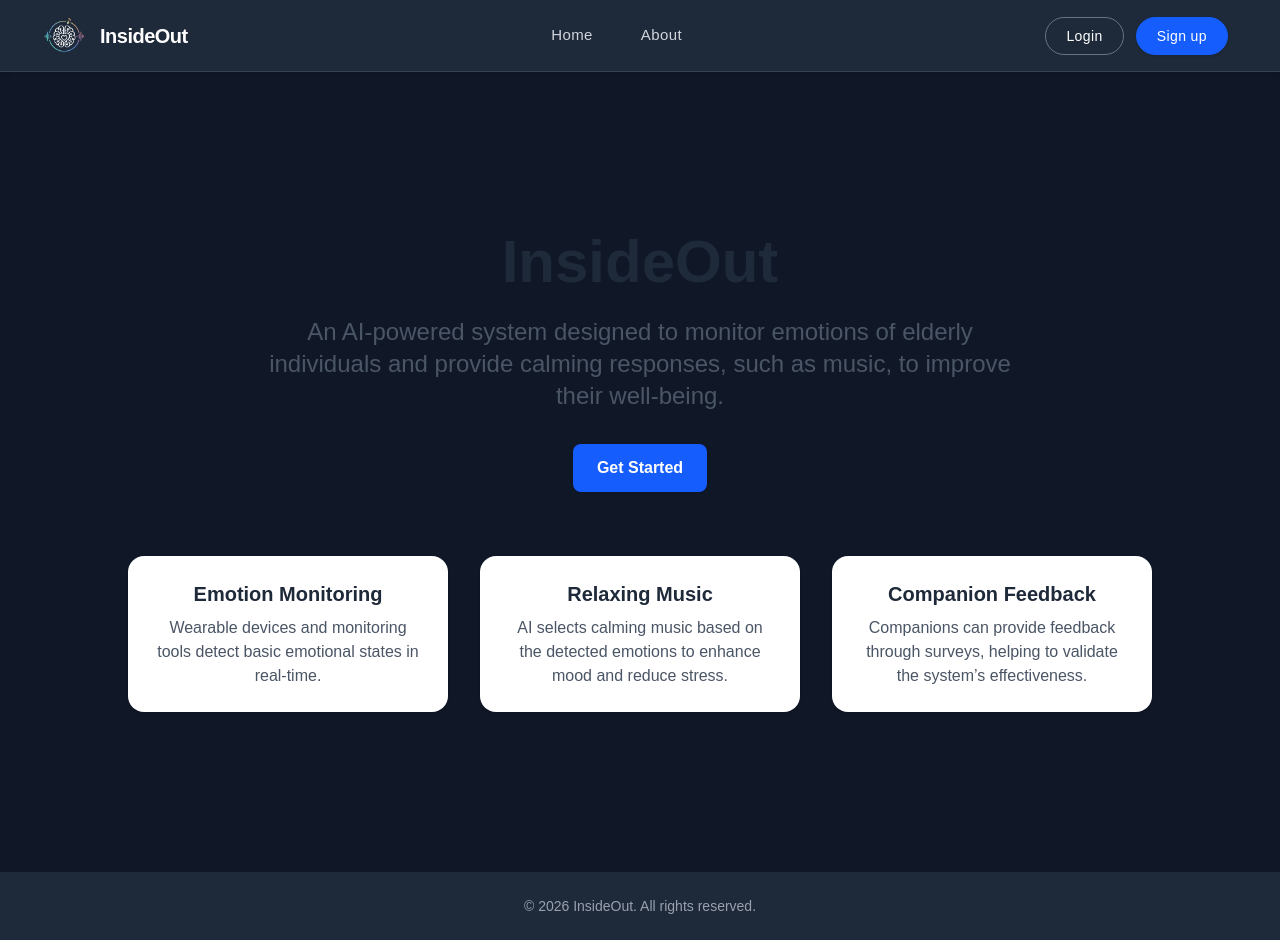
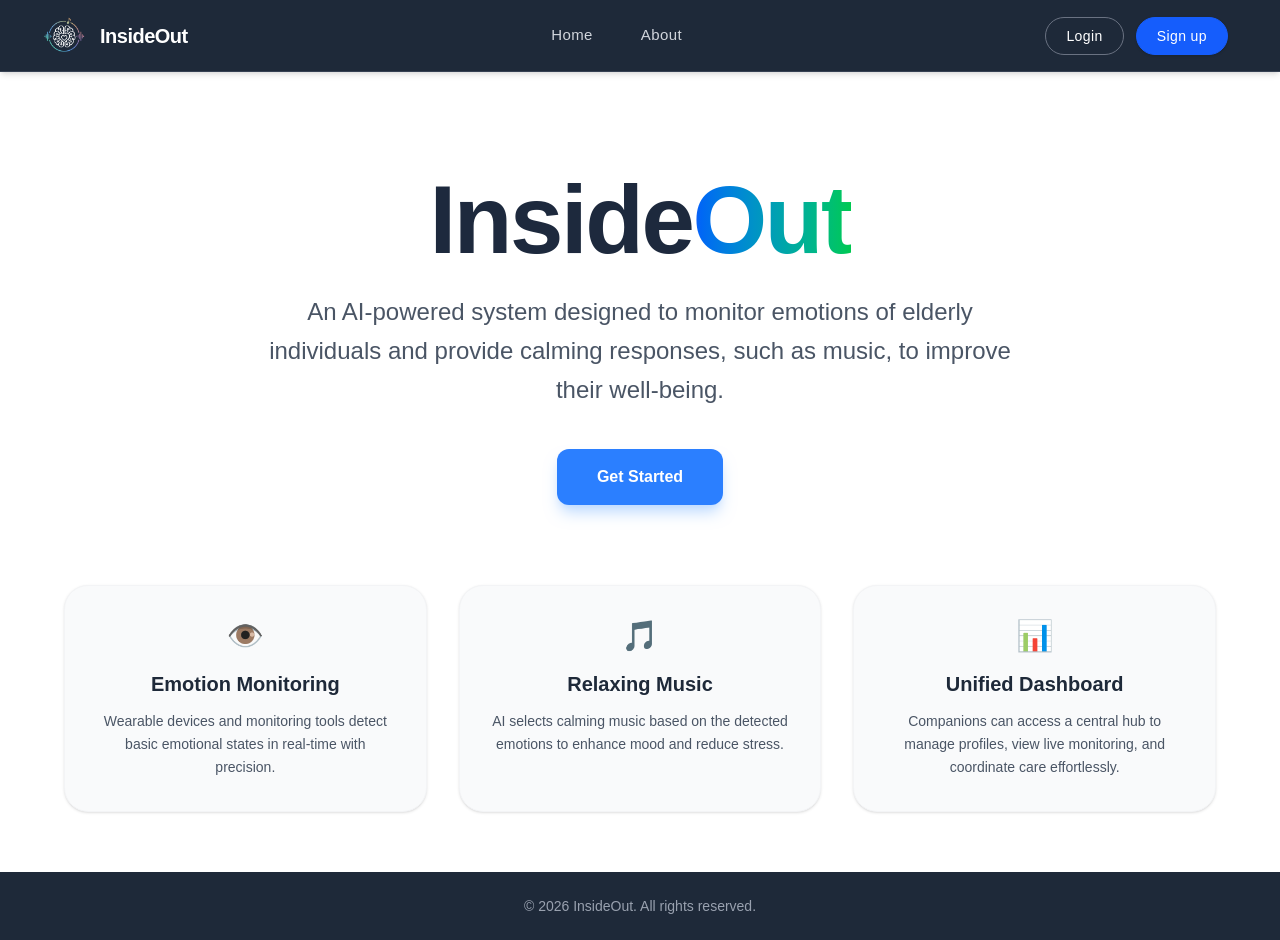
Before and after one commit to johnmartinroque/InsideOut, a React (Vite) app in the folder InsideOutFE/: page / in a window 1280 px wide. Built offline with nearby package versions, Linux system fonts and the light colour scheme; no server answers.

Commit message:
replaced companion feedback, new landing page design

```diff
--- a/InsideOutFE/src/screens/LandingPage.jsx
+++ b/InsideOutFE/src/screens/LandingPage.jsx
@@ -3,52 +3,61 @@ import { Link } from "react-router-dom";
 
 function LandingPage() {
   return (
-    <div className="flex flex-col items-center justify-center min-h-screen bg-gray-900 text-center px-6">
+    <div className="flex flex-col items-center justify-center min-h-screen bg-white text-center px-6 pt-20 pb-10">
       {/* Hero Section */}
-      <h1 className="text-5xl md:text-6xl font-bold text-gray-800 dark:text-white mb-6">
-        InsideOut
+      <h1 className="text-6xl md:text-8xl font-extrabold mb-6 tracking-tight text-slate-800">
+        Inside
+        <span className="text-transparent bg-clip-text bg-gradient-to-r from-blue-600 to-green-500">
+          Out
+        </span>
       </h1>
-      <p className="text-lg md:text-2xl text-gray-600 dark:text-gray-300 max-w-3xl mb-8">
+
+      <p className="text-lg md:text-2xl text-gray-600 max-w-3xl mb-10 leading-relaxed">
         An AI-powered system designed to monitor emotions of elderly individuals
         and provide calming responses, such as music, to improve their
         well-being.
       </p>
 
-      {/* Login screen */}
+      {/* Primary Action - Changed to Slate/Black to match dark theme header */}
       <Link
         to="/register"
-        className="px-6 py-3 bg-blue-600 text-white font-semibold rounded-lg shadow hover:bg-blue-700 transition"
+        className="px-10 py-4 bg-blue-500 text-white font-bold rounded-xl shadow-lg shadow-blue-200 hover:bg-blue-600 hover:-translate-y-1 transition-all duration-300"
       >
         Get Started
       </Link>
 
       {/* Features / Overview Section */}
-      <div className="mt-16 grid gap-8 md:grid-cols-3 max-w-5xl w-full">
-        <div className="p-6 bg-white dark:bg-gray-800 rounded-2xl shadow">
-          <h3 className="text-xl font-semibold mb-2 text-gray-800 dark:text-white">
+      <div className="mt-20 grid gap-8 md:grid-cols-3 max-w-6xl w-full">
+        <div className="p-8 bg-gray-50 rounded-3xl shadow-sm border border-gray-100 hover:shadow-md transition-shadow">
+          <div className="text-blue-600 mb-4 text-3xl">👁️</div>
+          <h3 className="text-xl font-bold mb-3 text-gray-800">
             Emotion Monitoring
           </h3>
-          <p className="text-gray-600 dark:text-gray-300">
+          <p className="text-gray-600 text-sm leading-relaxed">
             Wearable devices and monitoring tools detect basic emotional states
-            in real-time.
+            in real-time with precision.
           </p>
         </div>
-        <div className="p-6 bg-white dark:bg-gray-800 rounded-2xl shadow">
-          <h3 className="text-xl font-semibold mb-2 text-gray-800 dark:text-white">
+
+        <div className="p-8 bg-gray-50 rounded-3xl shadow-sm border border-gray-100 hover:shadow-md transition-shadow">
+          <div className="text-green-600 mb-4 text-3xl">🎵</div>
+          <h3 className="text-xl font-bold mb-3 text-gray-800">
             Relaxing Music
           </h3>
-          <p className="text-gray-600 dark:text-gray-300">
+          <p className="text-gray-600 text-sm leading-relaxed">
             AI selects calming music based on the detected emotions to enhance
             mood and reduce stress.
           </p>
         </div>
-        <div className="p-6 bg-white dark:bg-gray-800 rounded-2xl shadow">
-          <h3 className="text-xl font-semibold mb-2 text-gray-800 dark:text-white">
-            Companion Feedback
+
+        <div className="p-8 bg-gray-50 rounded-3xl shadow-sm border border-gray-100 hover:shadow-md transition-shadow">
+          <div className="text-purple-600 mb-4 text-3xl">📊</div>
+          <h3 className="text-xl font-bold mb-3 text-gray-800">
+            Unified Dashboard
           </h3>
-          <p className="text-gray-600 dark:text-gray-300">
-            Companions can provide feedback through surveys, helping to validate
-            the system’s effectiveness.
+          <p className="text-gray-600 text-sm leading-relaxed">
+            Companions can access a central hub to manage profiles, view
+            live monitoring, and coordinate care effortlessly.
           </p>
         </div>
       </div>
```
